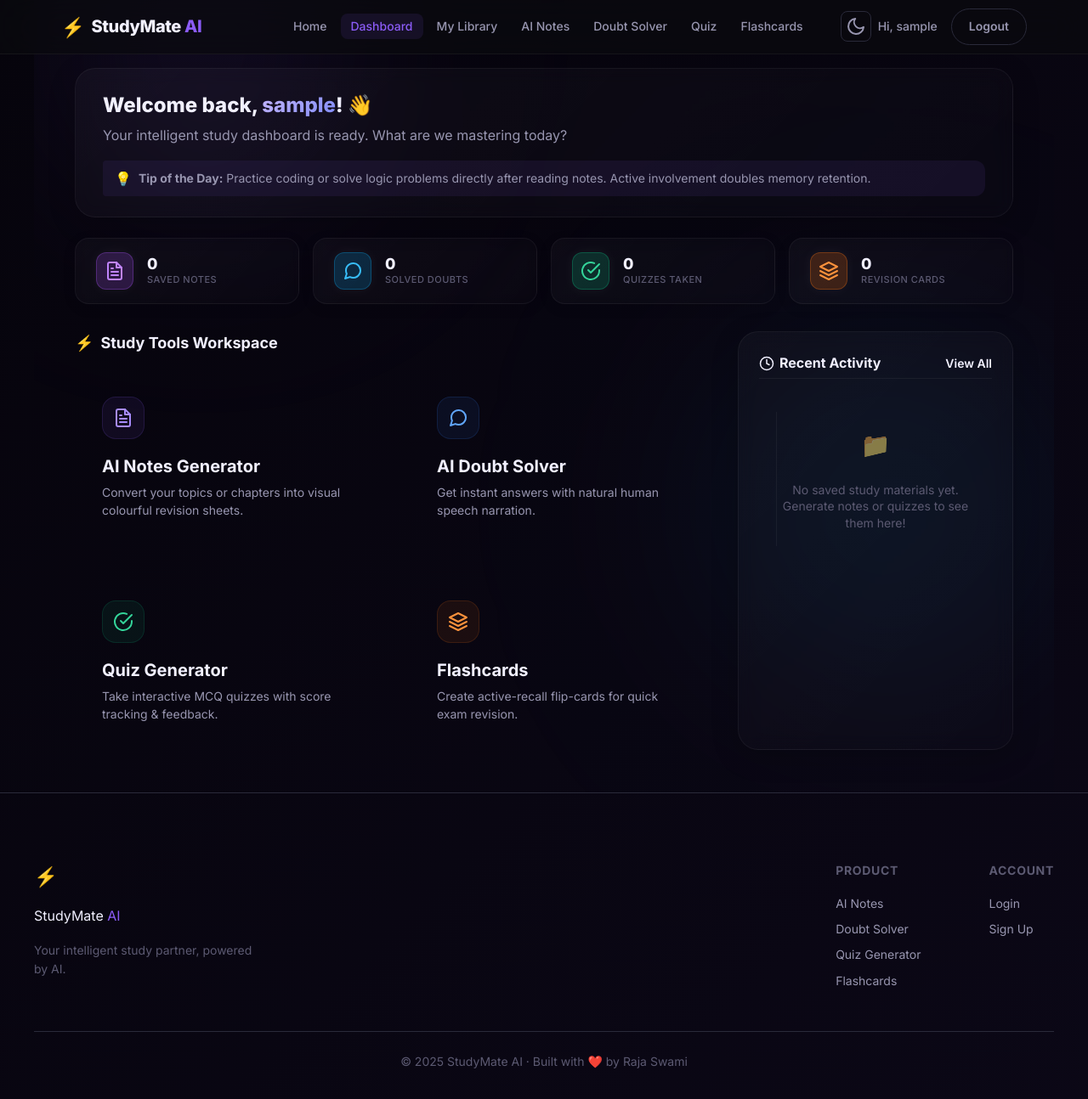
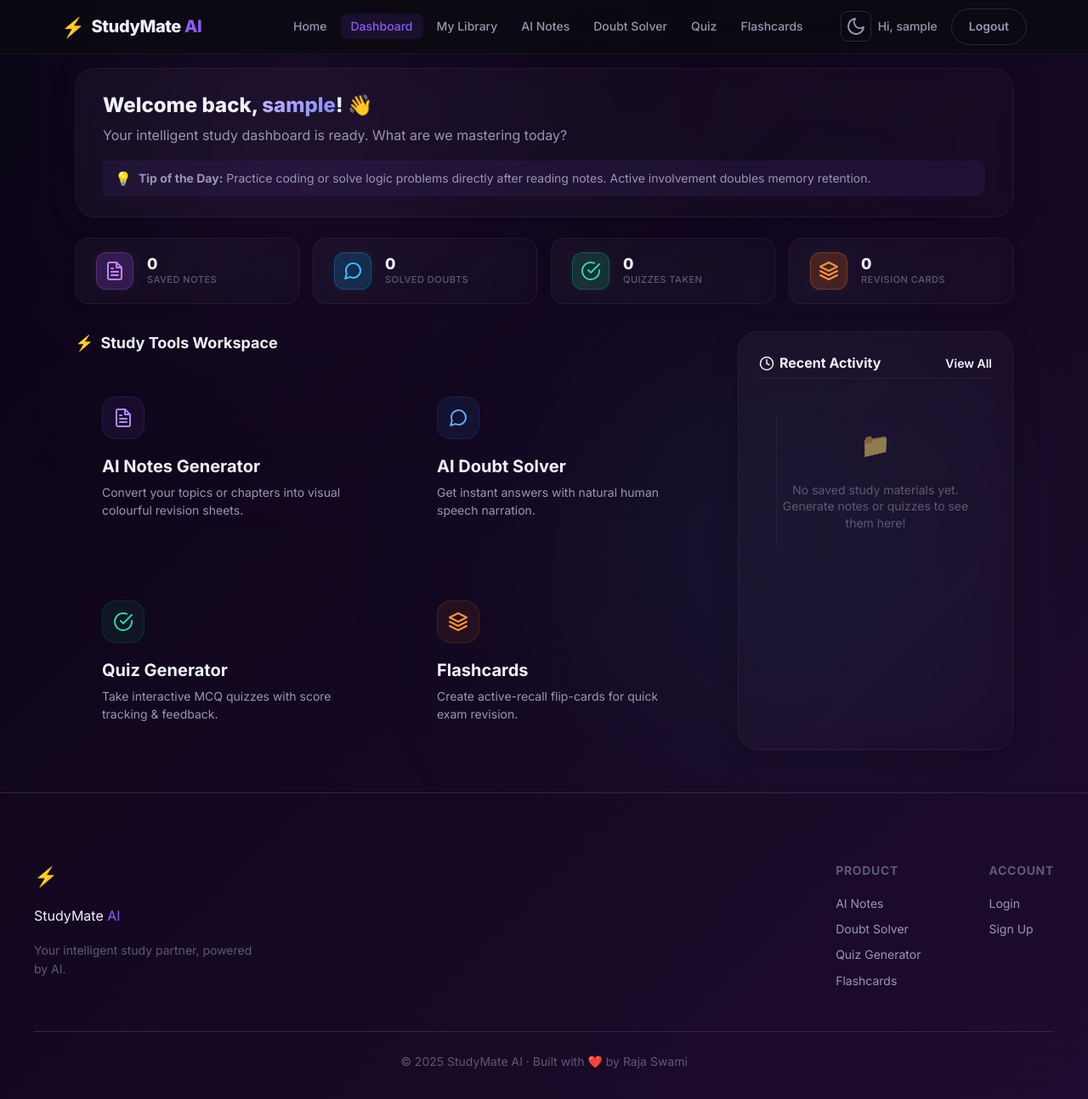
Before and after one commit to rajaswami6367/StudyMate.AI, a Flask app: page /dashboard in a window 1280 px wide. Shown: the whole page at 85% size. Run offline with Flask 3, Linux system fonts and the light colour scheme; the visitor is signed in with stand-in values (Sample User, id 1); data that the repository does not hold is empty.

Commit message:
Enhance background blob visibility, remove inline style block overrides, and saturate Aurora colors

```diff
--- a/static/css/style.css
+++ b/static/css/style.css
@@ -2390,9 +2390,9 @@ body.light-mode .blob { opacity: 0.1; }
 
 /* ── DYNAMIC BACKGROUND & PULSING BLOBS ─────────────────── */
 body {
-  background: linear-gradient(135deg, #06040c 0%, #0d091a 35%, #140d2b 70%, #030206 100%) !important;
+  background: linear-gradient(-45deg, #090514, #1c0a35, #081a36, #1f0b2f, #090514) !important;
   background-size: 400% 400% !important;
-  animation: auroraBackground 20s ease infinite !important;
+  animation: auroraBackground 18s ease infinite !important;
 }
 
 @keyframes auroraBackground {
@@ -2401,24 +2401,34 @@ body {
   100% { background-position: 0% 50%; }
 }
 
-/* Floating background blobs */
+/* Floating background blobs - Expanded sizes and opacities */
 .blob {
   position: absolute;
   border-radius: 50%;
   mix-blend-mode: screen;
-  filter: blur(80px);
+  filter: blur(110px) !important;
   pointer-events: none;
-  opacity: 0.12 !important; /* Slightly brighter for premium contrast */
+  z-index: 1;
 }
 
 .blob-1 {
-  background: radial-gradient(circle, var(--purple-500) 0%, rgba(139, 92, 246, 0) 70%) !important;
-  animation: floatSlow1 25s infinite ease-in-out alternate !important;
+  top: -10%;
+  left: -5%;
+  width: 550px;
+  height: 550px;
+  opacity: 0.28 !important; /* Highly visible glowing violet clouds */
+  background: radial-gradient(circle, rgba(168, 85, 247, 0.45) 0%, rgba(168, 85, 247, 0) 70%) !important;
+  animation: floatSlow1 22s infinite ease-in-out alternate !important;
 }
 
 .blob-2 {
-  background: radial-gradient(circle, #0ea5e9 0%, rgba(14, 165, 233, 0) 70%) !important;
-  animation: floatSlow2 30s infinite ease-in-out alternate !important;
+  bottom: -10%;
+  right: -5%;
+  width: 650px;
+  height: 650px;
+  opacity: 0.24 !important; /* Highly visible cyan blue glow */
+  background: radial-gradient(circle, rgba(6, 182, 212, 0.38) 0%, rgba(6, 182, 212, 0) 70%) !important;
+  animation: floatSlow2 26s infinite ease-in-out alternate !important;
 }
 
 @keyframes floatSlow1 {
@@ -2426,10 +2436,10 @@ body {
     transform: translate(0px, 0px) scale(1);
   }
   33% {
-    transform: translate(100px, -80px) scale(1.2);
+    transform: translate(80px, -60px) scale(1.15);
   }
   66% {
-    transform: translate(-50px, 60px) scale(0.9);
+    transform: translate(-40px, 50px) scale(0.9);
   }
   100% {
     transform: translate(0px, 0px) scale(1);
@@ -2441,7 +2451,7 @@ body {
     transform: translate(0px, 0px) scale(1);
   }
   50% {
-    transform: translate(-120px, 100px) scale(1.15);
+    transform: translate(-100px, 80px) scale(1.1);
   }
   100% {
     transform: translate(0px, 0px) scale(1);
--- a/templates/dashboard.html
+++ b/templates/dashboard.html
@@ -6,8 +6,8 @@
 <section class="dashboard-section" style="position: relative; overflow: hidden; padding-bottom: 50px;">
   <!-- Glowing background blobs for dashboard -->
   <div class="hero-bg" style="position: absolute; top: 0; left: 0; width: 100%; height: 100%; pointer-events: none; z-index: 1; overflow: hidden;">
-    <div class="blob blob-1" style="top: -10%; left: -10%; width: 450px; height: 450px; opacity: 0.08; filter: blur(80px); background: var(--primary);"></div>
-    <div class="blob blob-2" style="bottom: 10%; right: -10%; width: 550px; height: 550px; opacity: 0.08; filter: blur(100px); background: var(--accent);"></div>
+    <div class="blob blob-1"></div>
+    <div class="blob blob-2"></div>
   </div>
 
   <div style="position: relative; z-index: 2; max-width: 1200px; margin: 0 auto; padding: 0 var(--space-md);">
```
